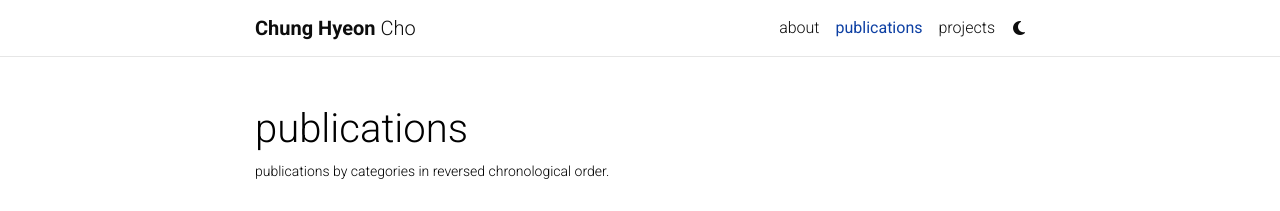
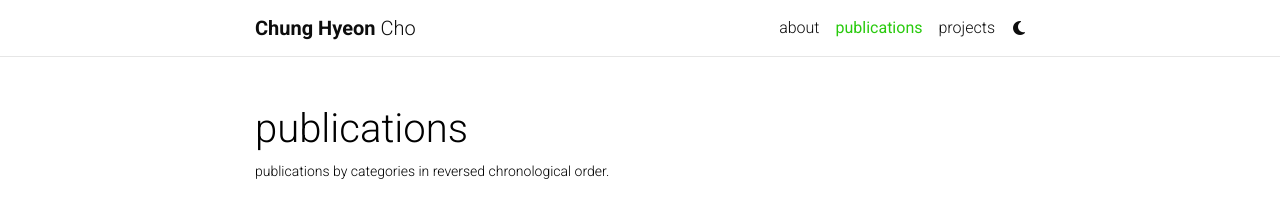
Before and after one commit to johnart-Cho/johnart-Cho.github.io, a Jekyll site: the page built from _pages/publications.md, in a window 1280 px wide. Shown: the top 211 px of the page. Built offline with Jekyll 4.4.1, drawn with Linux system fonts in a browser that asks for light colours; full-size pictures stand in for the smaller copies a plugin makes; comment, search, counter and statistics services are not loaded; a style sheet for code colours, icons or effects is not loaded; grey boxes are pictures that could not be loaded.

Commit message:
Update _themes.scss

```diff
--- a/_sass/_themes.scss
+++ b/_sass/_themes.scss
@@ -7,8 +7,8 @@
   --global-code-bg-color: #{$code-bg-color-light};
   --global-text-color: #{$black-color};
   --global-text-color-light: #{$grey-color};
-  --global-theme-color: #{$blue-color-dark};
-  --global-hover-color: #{$blue-color-dark};
+  --global-theme-color: #{$naver-green-color};
+  --global-hover-color: #{$naver-green-color};
   --global-hover-text-color: #{$white-color};
   --global-footer-bg-color: #{$grey-color-dark};
   --global-footer-text-color: #{$grey-color-light};
```
